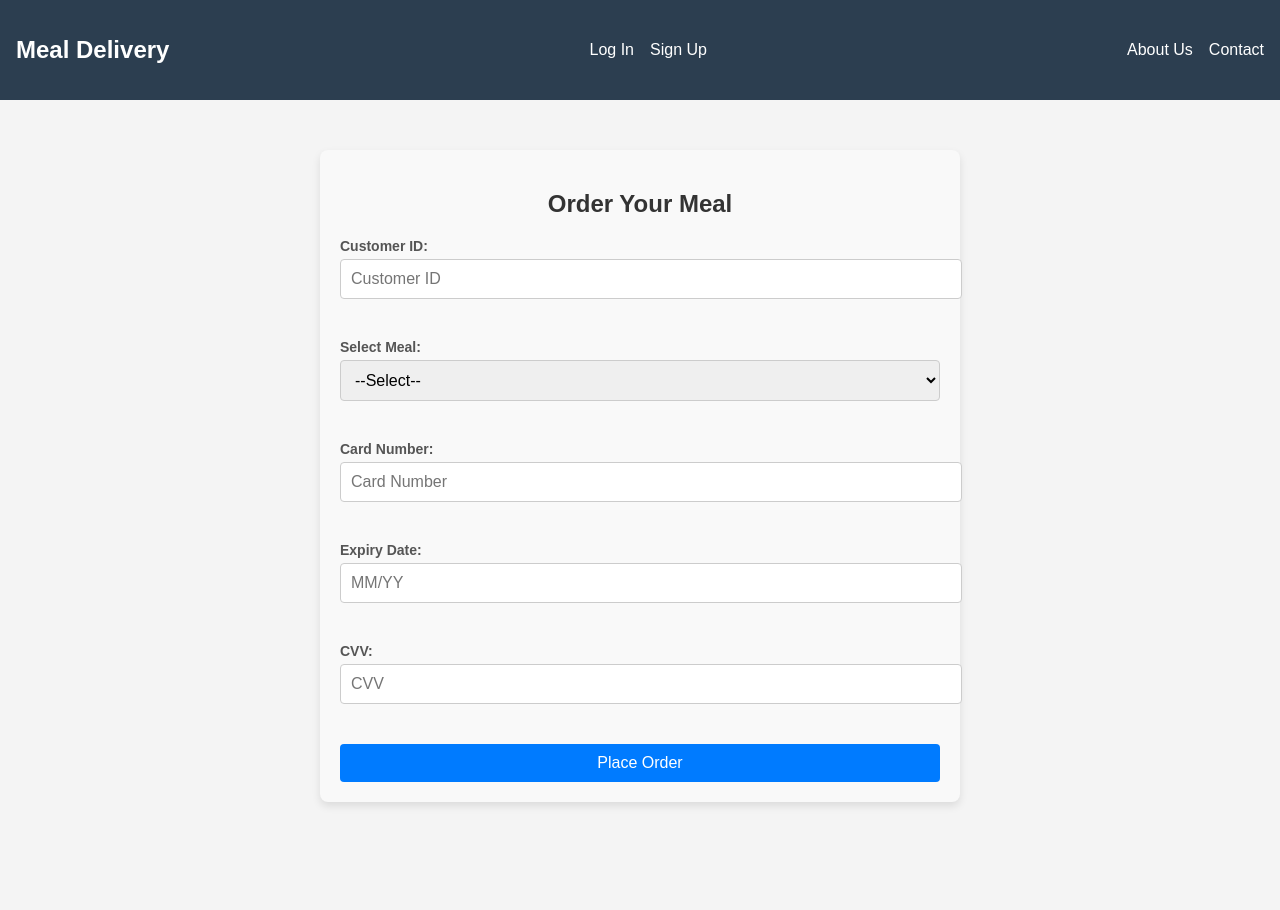
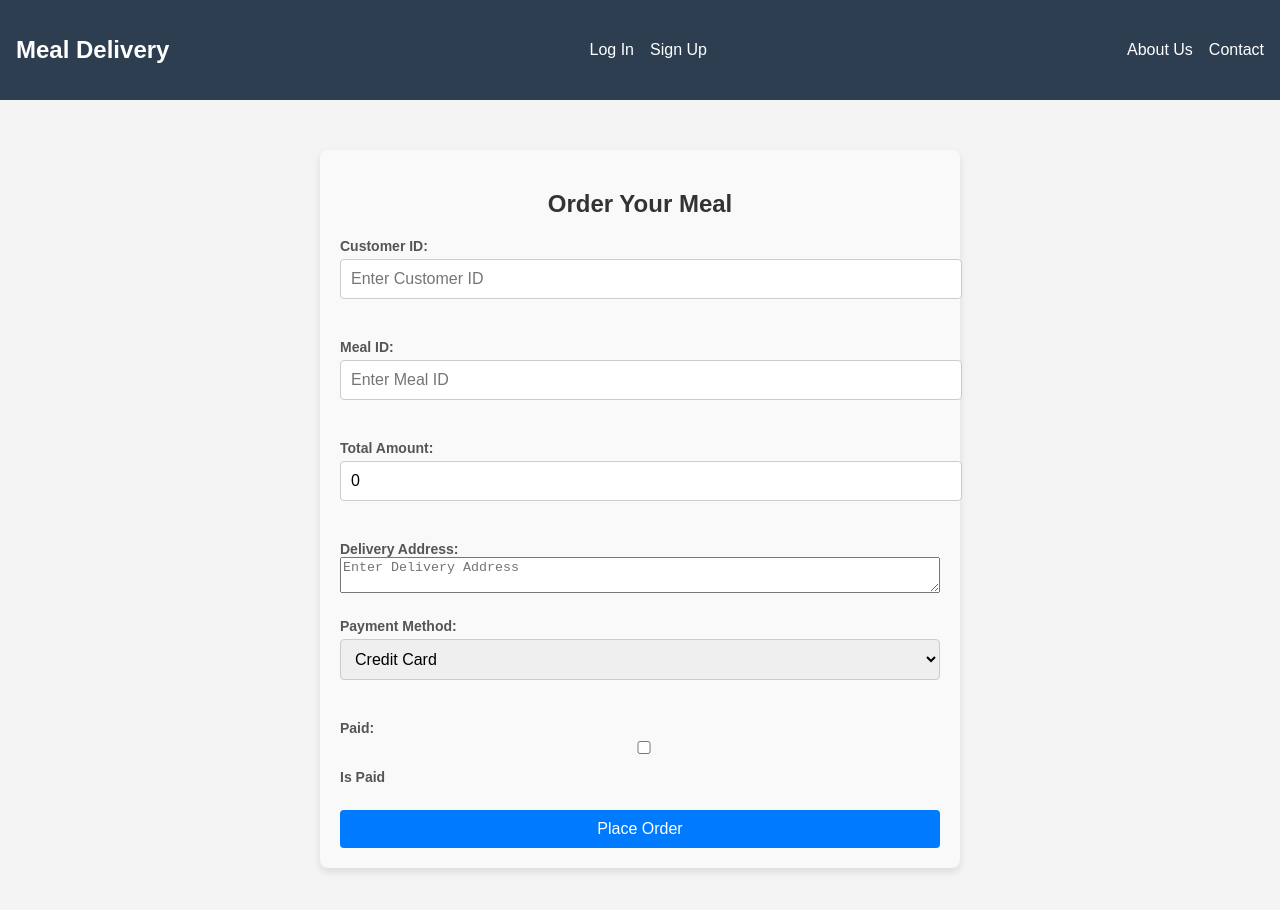
Before and after one commit to sandu456/mealdelivery-Frontend, a React (Vite) app: page /order-meal in a window 1280 px wide. Shown: the top 910 px of the page. Before the commit the page ends 852 px from the top, so only its background shows below. Built offline with nearby package versions, Linux system fonts and the light colour scheme.

Commit message:
added order details to form

```diff
--- a/package.json
+++ b/package.json
@@ -13,7 +13,7 @@
     "axios": "^1.7.9",
     "react": "^18.3.1",
     "react-dom": "^18.3.1",
-    "react-router-dom": "^7.1.1"
+    "react-router-dom": "^7.1.3"
   },
   "devDependencies": {
     "@eslint/js": "^9.17.0",
--- a/src/App.tsx
+++ b/src/App.tsx
@@ -10,6 +10,7 @@ import PurchaseRecipe from './Components/PurchaseRecipe';
 import Vegan from './Pages/vegan';
 import Vegetarian from './Pages/vegetarian';
 import Pescatarian from './Pages/pescatarian';
+import OrderButtons from './Components/OrderButtons';
 
 const App: React.FC = () => {
   return (
@@ -84,7 +85,7 @@ const App: React.FC = () => {
           <Route path="/login" element={<LogIn />} />
           <Route path="/signup" element={<SignUp />} />
 
-
+          <Route path="/" element={<OrderButtons />} />
           <Route path="/about-us" element={<AboutUs />} />
           <Route path="/contact" element={<Contact />} />
           <Route path="/order-meal" element={<OrderMeal />} />
--- a/src/Components/OrderButtons.tsx
+++ b/src/Components/OrderButtons.tsx
@@ -1,18 +1,24 @@
 import React from 'react';
+import { useNavigate } from 'react-router-dom';
 import './OrderButtons.css';
 
-type OrderButtonsProps = {
-  onOrder: () => void;
-  onPurchase: () => void;
-};
+const OrderButtons: React.FC = () => {
+  const navigate = useNavigate();
 
-const OrderButtons: React.FC<OrderButtonsProps> = ({ onOrder, onPurchase }) => {
+  const handleOrderNow = () => {
+    navigate('/order-meal'); // Navigates to the OrderMeal page
+  };
+
+  const handlePurchaseRecipe = () => {
+    alert('Feature to purchase recipes coming soon!');
+  };
+
   return (
     <div className="button-group">
-      <button className="order-button" onClick={onOrder}>
+      <button className="order-button" onClick={handleOrderNow}>
         Order Now
       </button>
-      <button className="purchase-button" onClick={onPurchase}>
+      <button className="purchase-button" onClick={handlePurchaseRecipe}>
         Purchase Recipe
       </button>
     </div>
--- a/src/Components/OrderMeal.tsx
+++ b/src/Components/OrderMeal.tsx
@@ -1,45 +1,51 @@
-import React, { useState } from 'react';
-import './OrderMeal.css';
+import React, { useState } from "react";
+import "./OrderMeal.css";
 
 const OrderMeal: React.FC = () => {
-  const [meal, setMeal] = useState('');
-  const [paymentInfo, setPaymentInfo] = useState({ cardNumber: '', expiry: '', cvv: '' });
-  const [customerId, setCustomerId] = useState(''); // Assuming customerId is required
-  const [status, setStatus] = useState('Pending');
+  const [customerId, setCustomerId] = useState("");
+  const [mealId, setMealId] = useState("");
+  const [totalAmount, setTotalAmount] = useState(0);
+  const [deliveryAddress, setDeliveryAddress] = useState("");
+  const [paymentMethod, setPaymentMethod] = useState("Credit Card"); // Default to 'Credit Card'
+  const [isPaid, setIsPaid] = useState(false);
 
   const handleOrderSubmit = async (e: React.FormEvent) => {
     e.preventDefault();
 
-    // Order payload
+    // Construct order payload based on the model
     const orderData = {
       customerId,
-      items: [{ name: meal, quantity: 1, price: 10.0 }], // Example price
-      total: 10.0, // Example total
-      status,
-      paymentInfo,
+      mealId,
+      totalAmount,
+      isPaid,
+      deliveryAddress,
+      paymentMethod,
     };
 
     try {
-      // Make a POST request to the API
-      const response = await fetch('http://localhost:8080/orders/create', {
-        method: 'POST',
-        headers: { 'Content-Type': 'application/json' },
+      // Send order data to the backend
+      const response = await fetch("http://localhost:8080/orders", {
+        method: "POST",
+        headers: { "Content-Type": "application/json" },
         body: JSON.stringify(orderData),
       });
 
       if (response.ok) {
         const result = await response.json();
         alert(`Order placed successfully! Order ID: ${result.id}`);
-        // Clear form
-        setMeal('');
-        setPaymentInfo({ cardNumber: '', expiry: '', cvv: '' });
-        setCustomerId('');
+        // Clear form inputs after a successful order
+        setCustomerId("");
+        setMealId("");
+        setTotalAmount(0);
+        setDeliveryAddress("");
+        setPaymentMethod("Credit Card");
+        setIsPaid(false);
       } else {
-        alert('Failed to place order. Please try again.');
+        alert("Failed to place order. Please try again.");
       }
     } catch (error) {
-      console.error('Error placing order:', error);
-      alert('An error occurred while placing the order.');
+      console.error("Error placing order:", error);
+      alert("An error occurred while placing the order.");
     }
   };
 
@@ -51,50 +57,61 @@ const OrderMeal: React.FC = () => {
           Customer ID:
           <input
             type="text"
-            placeholder="Customer ID"
+            placeholder="Enter Customer ID"
             value={customerId}
             onChange={(e) => setCustomerId(e.target.value)}
             required
           />
         </label>
         <label>
-          Select Meal:
-          <select value={meal} onChange={(e) => setMeal(e.target.value)} required>
-            <option value="">--Select--</option>
-            <option value="Vegan Meal">Vegan Meal</option>
-            <option value="Vegetarian Meal">Vegetarian Meal</option>
-            <option value="Pescatarian Meal">Pescatarian Meal</option>
-          </select>
-        </label>
-        <label>
-          Card Number:
+          Meal ID:
           <input
             type="text"
-            placeholder="Card Number"
-            value={paymentInfo.cardNumber}
-            onChange={(e) => setPaymentInfo({ ...paymentInfo, cardNumber: e.target.value })}
+            placeholder="Enter Meal ID"
+            value={mealId}
+            onChange={(e) => setMealId(e.target.value)}
             required
           />
         </label>
         <label>
-          Expiry Date:
+          Total Amount:
           <input
-            type="text"
-            placeholder="MM/YY"
-            value={paymentInfo.expiry}
-            onChange={(e) => setPaymentInfo({ ...paymentInfo, expiry: e.target.value })}
+            type="number"
+            placeholder="Enter Total Amount"
+            value={totalAmount}
+            onChange={(e) => setTotalAmount(parseFloat(e.target.value))}
             required
           />
         </label>
         <label>
-          CVV:
-          <input
-            type="text"
-            placeholder="CVV"
-            value={paymentInfo.cvv}
-            onChange={(e) => setPaymentInfo({ ...paymentInfo, cvv: e.target.value })}
+          Delivery Address:
+          <textarea
+            placeholder="Enter Delivery Address"
+            value={deliveryAddress}
+            onChange={(e) => setDeliveryAddress(e.target.value)}
             required
           />
+        </label>
+        <label>
+          Payment Method:
+          <select
+            value={paymentMethod}
+            onChange={(e) => setPaymentMethod(e.target.value)}
+            required
+          >
+            <option value="Credit Card">Credit Card</option>
+            <option value="PayPal">PayPal</option>
+            <option value="Cash on Delivery">Cash on Delivery</option>
+          </select>
+        </label>
+        <label>
+          Paid:
+          <input
+            type="checkbox"
+            checked={isPaid}
+            onChange={(e) => setIsPaid(e.target.checked)}
+          />
+          <span>Is Paid</span>
         </label>
         <button type="submit">Place Order</button>
       </form>
```
Also changed, not shown: 1 other file (tests, documents, lock files or other folders).
